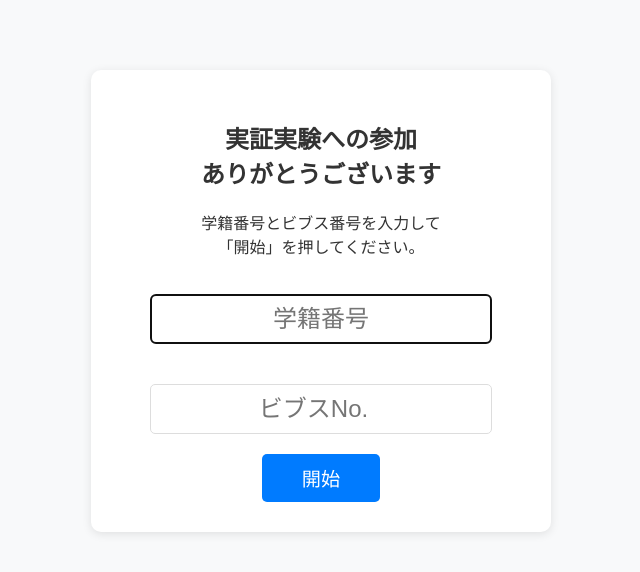
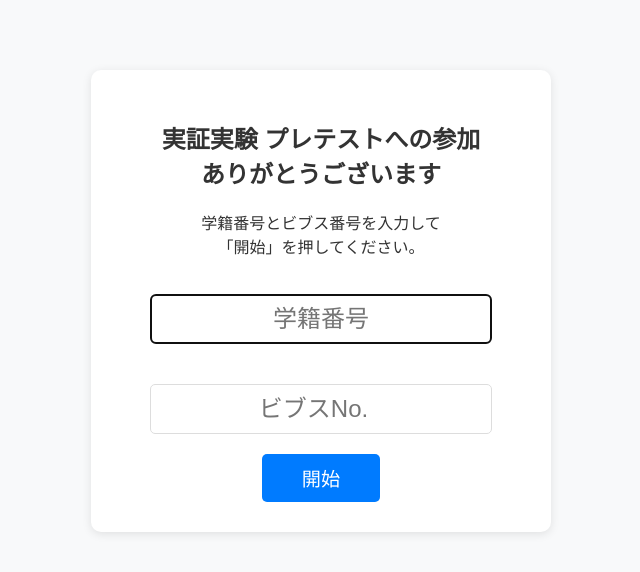
Before and after one commit to kt1258/University-cafeteria-crowding-status, a Flask app: page /monitor in a window 1280 px wide. Shown: the top 572 px of the page, without its empty margins (319-959 px from the left). Run offline with Flask 3, Linux system fonts and the light colour scheme.

Commit message:
Update header text for participation message

```diff
--- a/templates/index.html
+++ b/templates/index.html
@@ -259,7 +259,7 @@
 <body class="{% if not is_logged_in %}login-mode{% endif %}">
   {% if not is_logged_in %}
   <div class="login-container">
-    <h2>実証実験への参加<br>ありがとうございます</h2>
+    <h2>実証実験 プレテストへの参加<br>ありがとうございます</h2>
     <p>学籍番号とビブス番号を入力して<br>「開始」を押してください。</p>
     <form method="POST" action="/monitor">
       <input type="text" name="student_id" class="login-input" placeholder="学籍番号" required autofocus>
```
